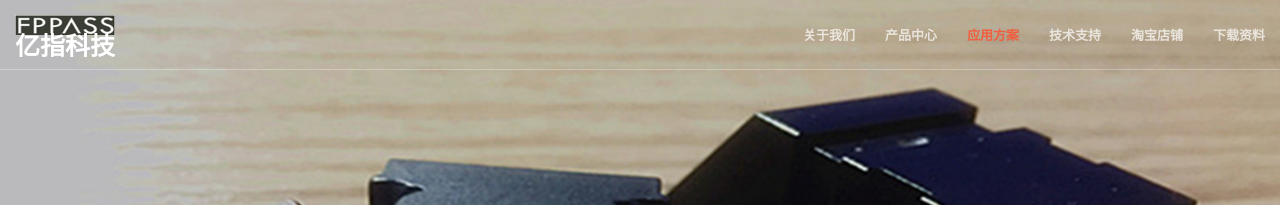
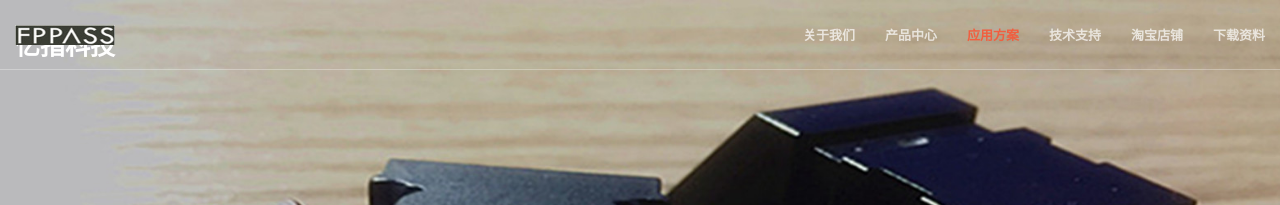
Before and after one commit to easyfp/easyfp.github.io, a Jekyll site: the page built from index.html, in a window 1280 px wide. Shown: the top 205 px of the page. Built offline with Jekyll 4.4.1, drawn with Linux system fonts in a browser that asks for light colours.

Commit message:
Update nav.html

```diff
--- a/_includes/nav.html
+++ b/_includes/nav.html
@@ -15,7 +15,7 @@
                 <span class="icon-bar"></span>
 
             </button>
-            <a class="navbar-brand page-scroll"  href="#page-top" style="font-size:25px"><img src="img/portfolio/7.jpg" width="100" height="20">亿指科技</a>
+            <a class="navbar-brand page-scroll"  href="#page-top" style="font-size:25px"><img src="img/portfolio/7.jpg" style="position:relative;top:10px; width="100" height="20">亿指科技</a>
             </div>
 
         <!-- Collect the nav links, forms, and other content for toggling -->
```
